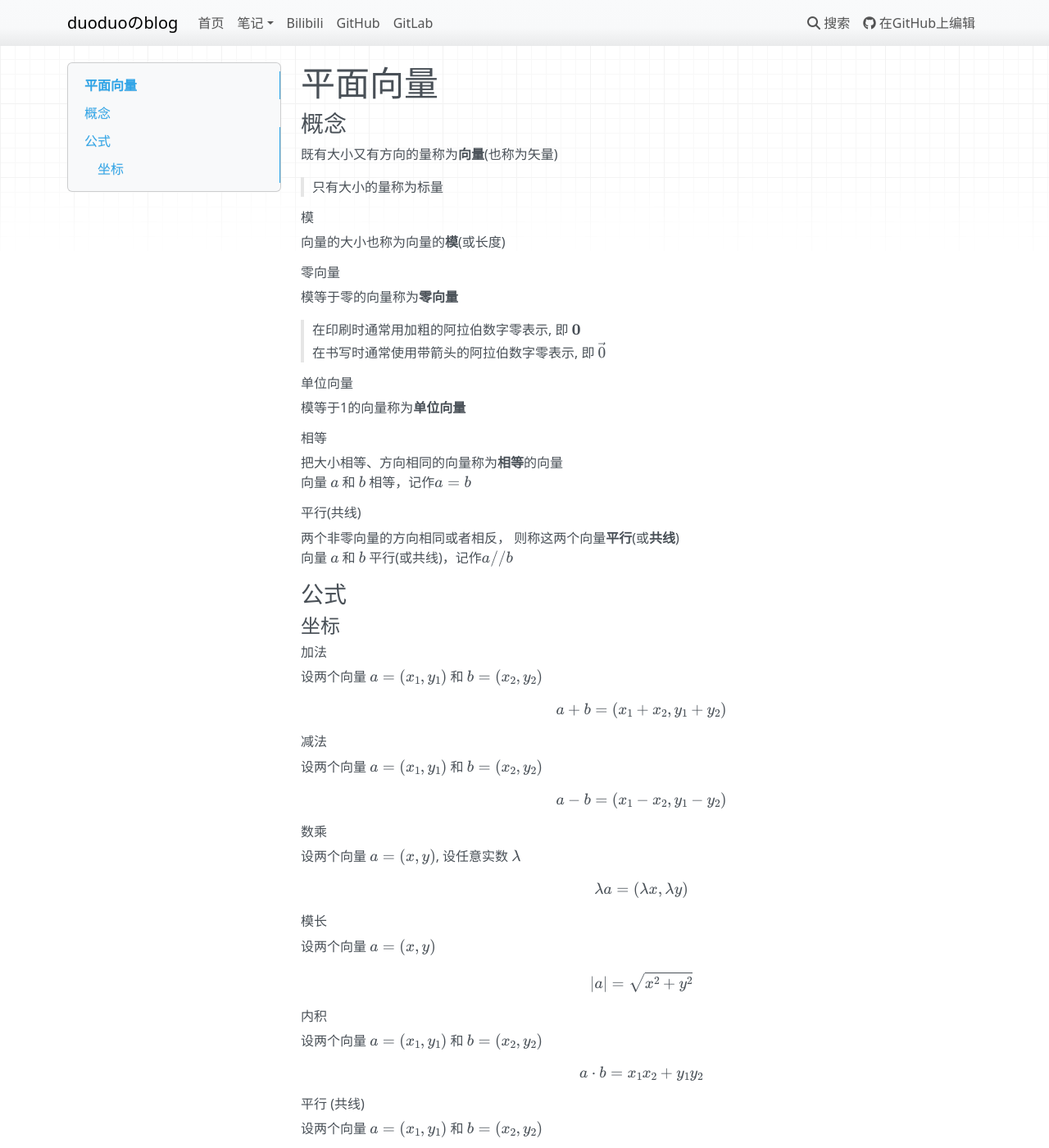
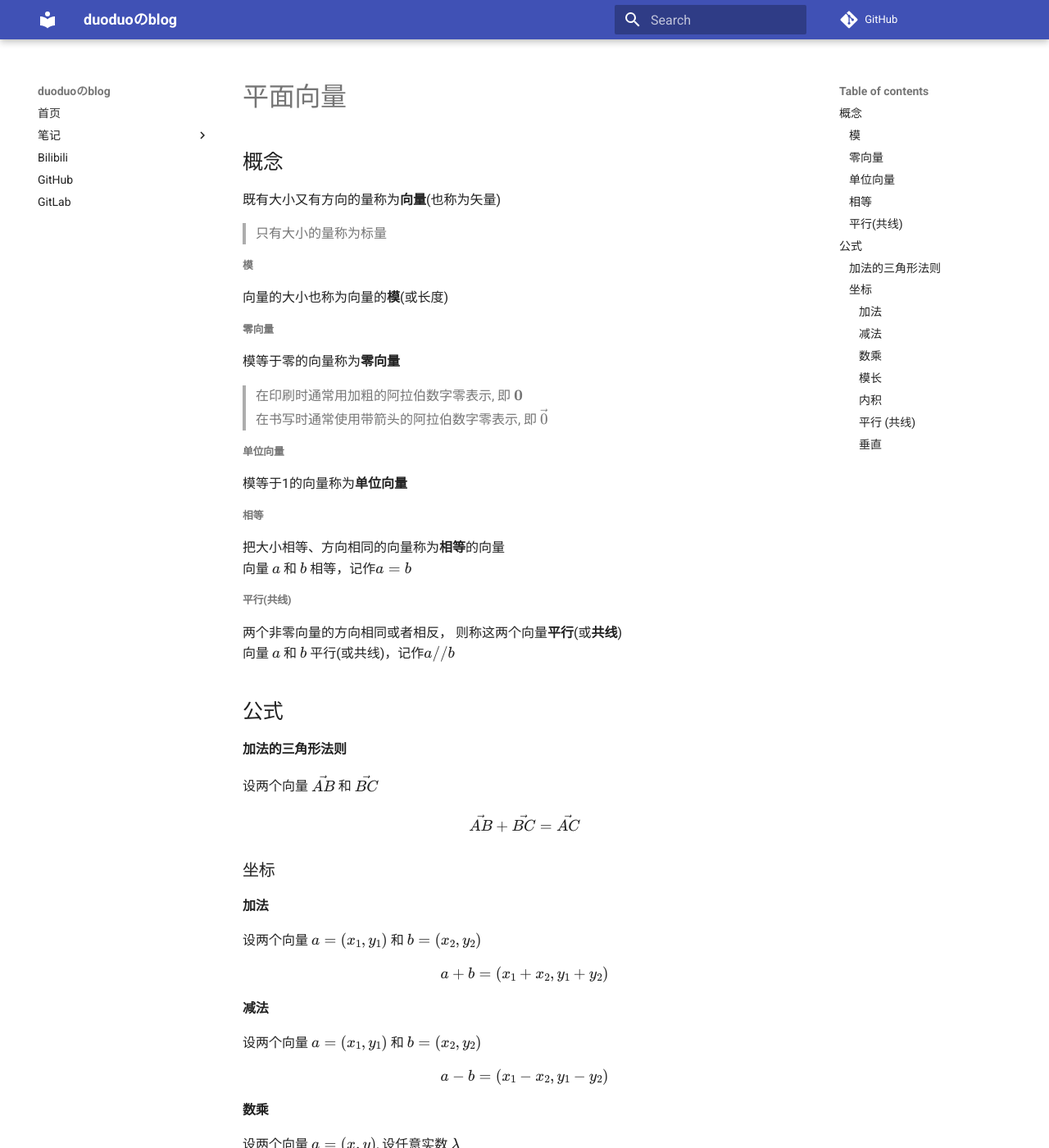
Before and after one commit to duoduo6666/duoduo6666.github.io, an MkDocs documentation site: the page built from docs/Math/平面向量.md, in a window 1280 px wide and 1400 px high. Shown: the whole window at 82% size. Built offline with MkDocs 1.6.1 and Material for MkDocs 9.7.7, drawn with Linux system fonts in a browser that asks for light colours; nearby versions of some CDN libraries; comment, search, counter and statistics services are not loaded; some of the changed text lies outside the part shown.

Commit message:
modified:   .github/workflows/mkdocs.yml 	modified:   "docs/Math/\345\271\263\351\235\242\345\220\221\351\207\217.md" 	modified:   mkdocs.yml

```diff
--- a/docs/Math/平面向量.md
+++ b/docs/Math/平面向量.md
@@ -1,68 +1,74 @@
 # 平面向量
 
-### 概念
+## 概念
 既有大小又有方向的量称为**向量**(也称为矢量)
 >只有大小的量称为标量
 
-###### 模
+##### 模
 向量的大小也称为向量的**模**(或长度)
 
-###### 零向量
+##### 零向量
 模等于零的向量称为**零向量**
 >在印刷时通常用加粗的阿拉伯数字零表示, 即 $\bf0$
 >在书写时通常使用带箭头的阿拉伯数字零表示, 即 $\vec{0}$
 
-###### 单位向量
+##### 单位向量
 模等于1的向量称为**单位向量**
 
-###### 相等
+##### 相等
 把大小相等、方向相同的向量称为**相等**的向量
 向量 $a$ 和 $b$ 相等，记作$a = b$
 
-###### 平行(共线)
+##### 平行(共线)
 两个非零向量的方向相同或者相反， 则称这两个向量**平行**(或**共线**)
 向量 $a$ 和 $b$ 平行(或共线)，记作$a // b$
 
-### 公式
-#### 坐标
-###### 加法
+## 公式
+#### 加法的三角形法则
+设两个向量 $\vec{AB}$ 和 $\vec{BC}$
+$$
+\vec{AB} + \vec{BC} = \vec{AC}
+$$
+
+### 坐标
+#### 加法
 设两个向量 $a=(x_1, y_1)$ 和 $b=(x_2, y_2)$
 $$
 a + b = (x_1+x_2, y_1+y_2)
 $$
 
-###### 减法
+#### 减法
 设两个向量 $a=(x_1, y_1)$ 和 $b=(x_2, y_2)$
 $$
 a - b = (x_1-x_2, y_1-y_2)
 $$
 
-###### 数乘
+#### 数乘
 设两个向量 $a=(x, y)$, 设任意实数 $\lambda$
 $$
 \lambda a = (\lambda x, \lambda y)
 $$
 
-###### 模长
+#### 模长
 设两个向量 $a=(x, y)$
 $$
 |a| = \sqrt {x^2 + y^2}
 $$
 
-###### 内积
+#### 内积
 设两个向量 $a=(x_1, y_1)$ 和 $b=(x_2, y_2)$
 
 $$
 a \cdot b = x_1x_2 + y_1y_2
 $$
 
-###### 平行 (共线)
+#### 平行 (共线)
 设两个向量 $a=(x_1, y_1)$ 和 $b=(x_2, y_2)$
 $$
 a || b \iff x_1y_2=x_2y_1
 $$
 
-###### 垂直
+#### 垂直
 设两个向量 $a=(x_1, y_1)$ 和 $b=(x_2, y_2)$
 $$
 a⊥b\iff a\cdot b = x_1x_2 + y_1y_2 = 0
--- a/mkdocs.yml
+++ b/mkdocs.yml
@@ -16,7 +16,7 @@ nav:
   - GitLab: https://gitlab.duo-duo.top:46765/explore
 
 theme:
-  name: mkdocs
+  name: material
   nav_style: light
   locale: zh_CN
   navigation_depth: 4
```
Also changed, not shown: 1 other file.
